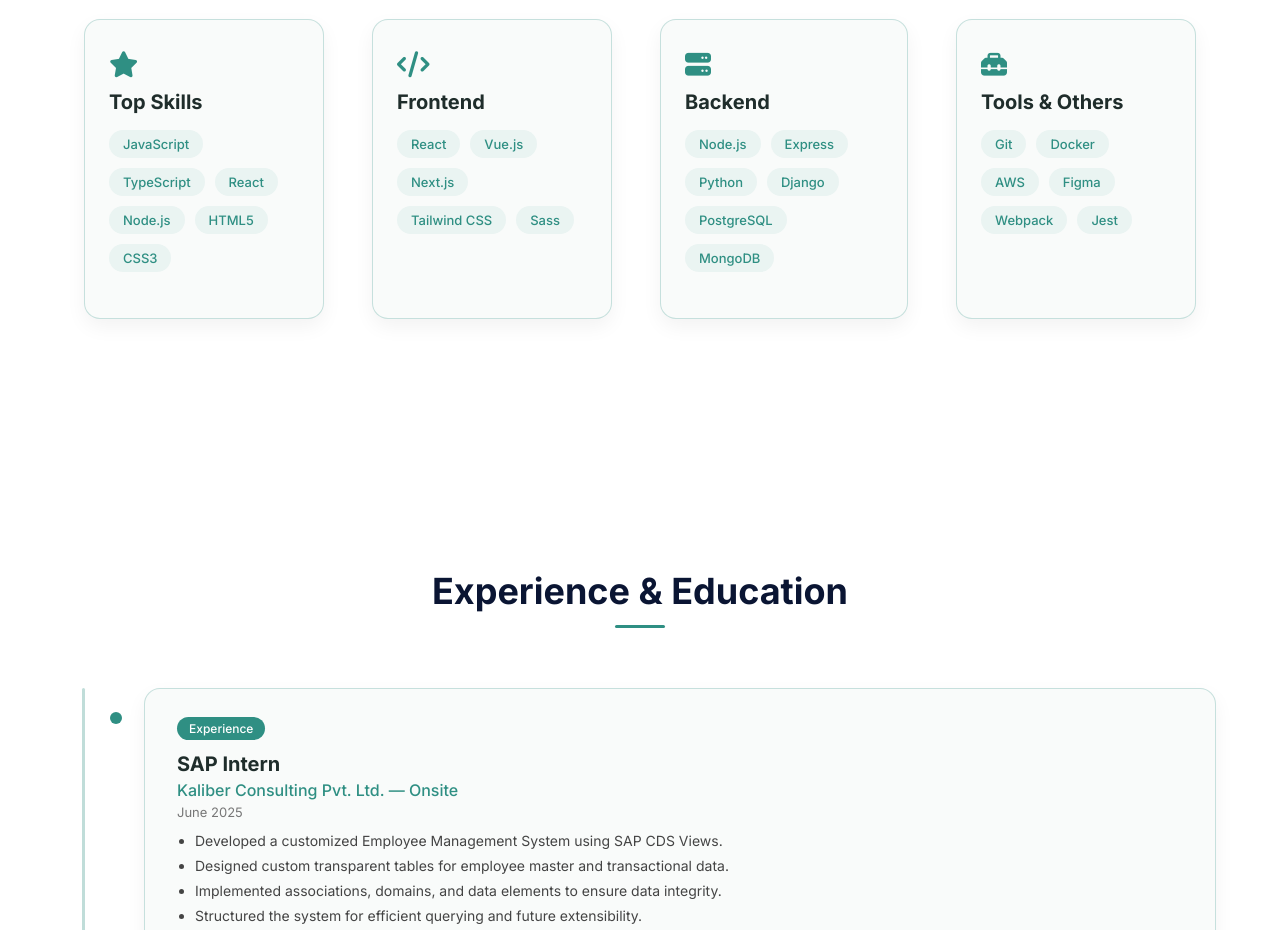
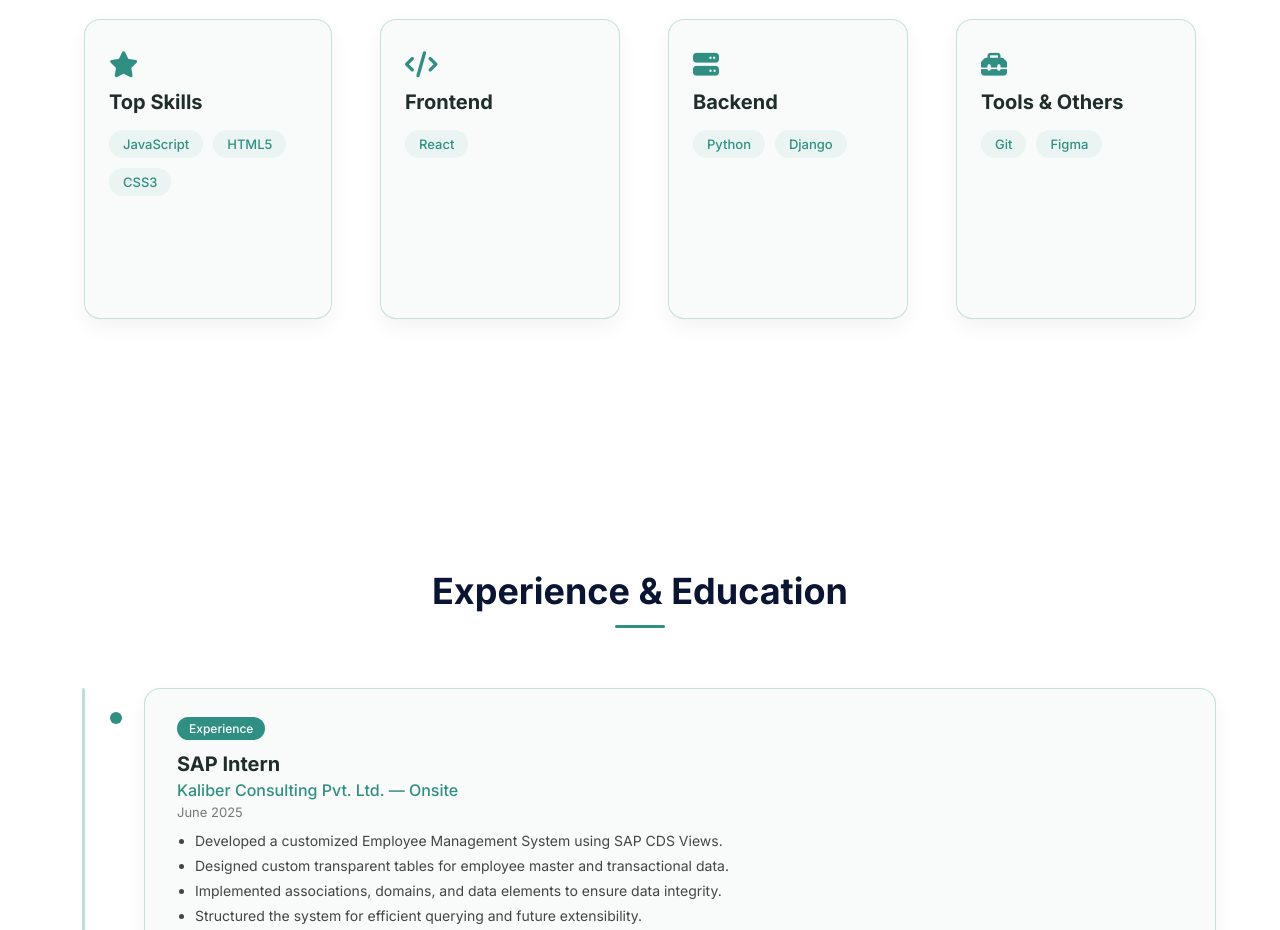
Before and after one commit to srinithisaravanakumar11/OIBSIP, a plain HTML site: page Oasis-portfolio/index.html in a window 1280 px wide. Shown: the part 1000-1930 px from the top of the page. Drawn offline with Linux system fonts and the light colour scheme.

Commit message:
Update skills listed in index.html

```diff
--- a/Oasis-portfolio/index.html
+++ b/Oasis-portfolio/index.html
@@ -68,8 +68,7 @@ function toggleMenu() {
           <i class="fas fa-star"></i>
           <h3>Top Skills</h3>
           <div class="skill-tags">
-            <span>JavaScript</span><span>TypeScript</span><span>React</span>
-            <span>Node.js</span><span>HTML5</span><span>CSS3</span>
+            <span>JavaScript</span><span>HTML5</span><span>CSS3</span>
           </div>
         </div>
 
@@ -77,8 +76,7 @@ function toggleMenu() {
           <i class="fas fa-code"></i>
           <h3>Frontend</h3>
           <div class="skill-tags">
-            <span>React</span><span>Vue.js</span><span>Next.js</span>
-            <span>Tailwind CSS</span><span>Sass</span>
+            <span>React</span>
           </div>
         </div>
 
@@ -86,8 +84,7 @@ function toggleMenu() {
           <i class="fas fa-server"></i>
           <h3>Backend</h3>
           <div class="skill-tags">
-            <span>Node.js</span><span>Express</span><span>Python</span>
-            <span>Django</span><span>PostgreSQL</span><span>MongoDB</span>
+            <span>Python</span><span>Django</span>
           </div>
         </div>
 
@@ -95,8 +92,7 @@ function toggleMenu() {
           <i class="fas fa-toolbox"></i>
           <h3>Tools & Others</h3>
           <div class="skill-tags">
-            <span>Git</span><span>Docker</span><span>AWS</span>
-            <span>Figma</span><span>Webpack</span><span>Jest</span>
+            <span>Git</span><span>Figma</span>
           </div>
         </div>
 
```
